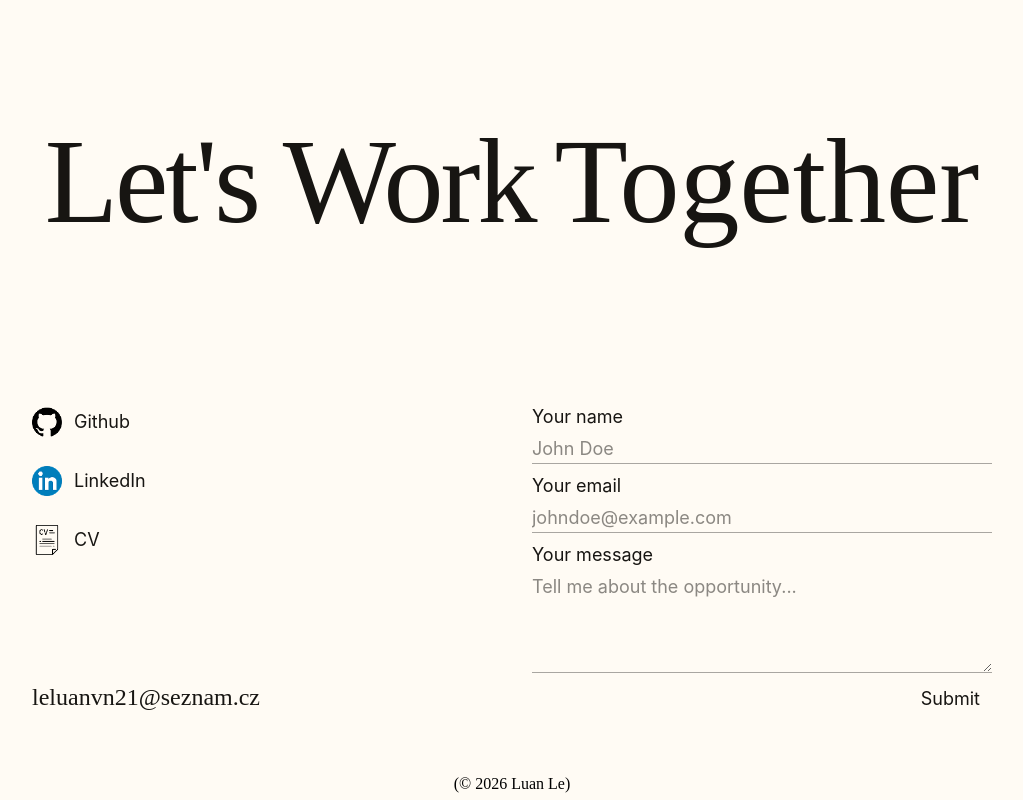
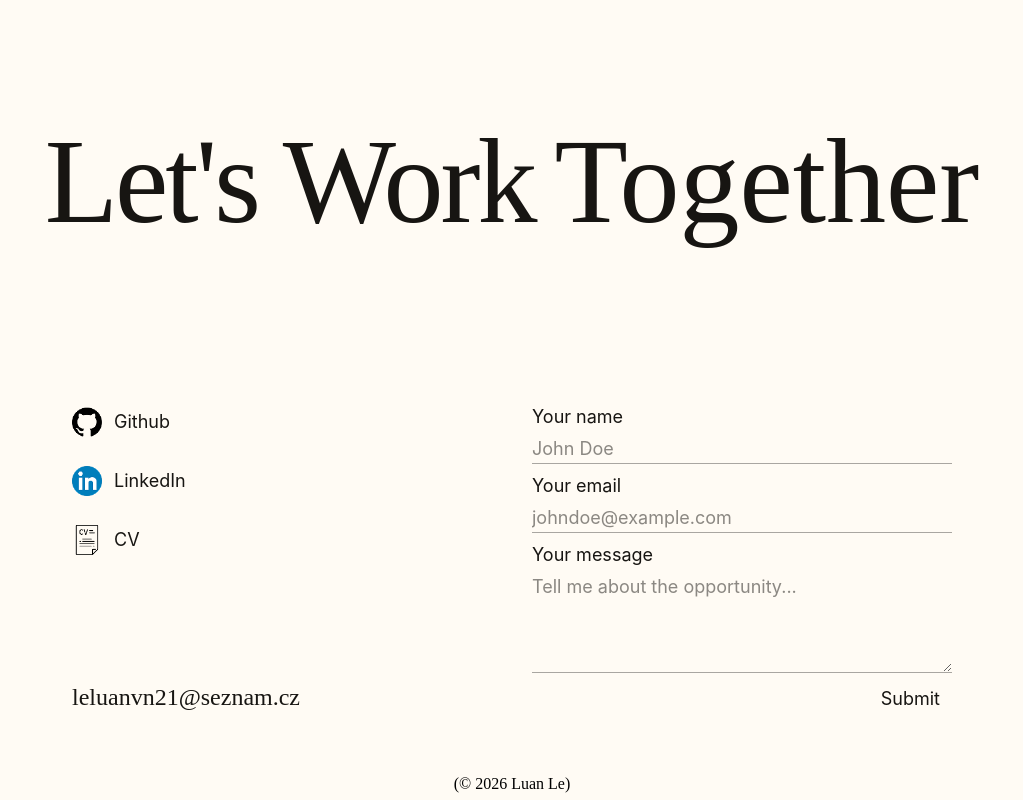
Before and after one commit to Luan2118/portfolio-v2, a React (Vite) app: page / in a window 1280 px wide. Shown: the part 2350-3150 px from the top of the page, without its empty margins (128-1151 px from the left). Built offline with nearby package versions, Linux system fonts and the light colour scheme.

Commit message:
style: increase contact content padding on large screens

```diff
--- a/src/pages/Homepage/sections/Contact/Contact.tsx
+++ b/src/pages/Homepage/sections/Contact/Contact.tsx
@@ -78,7 +78,7 @@ function Contact() {
         </h2>
 
 
-        <div className="grid grid-cols-1 lg:grid-cols-2 gap-10 my-auto">
+        <div className="grid grid-cols-1 lg:grid-cols-2 gap-10 my-auto xl:px-10 2xl:px-20">
 
           <div className="order-1 lg:order-2">
             <form className="flex flex-col justify-between" onSubmit={(e) => handleSubmit(e)}>
```
